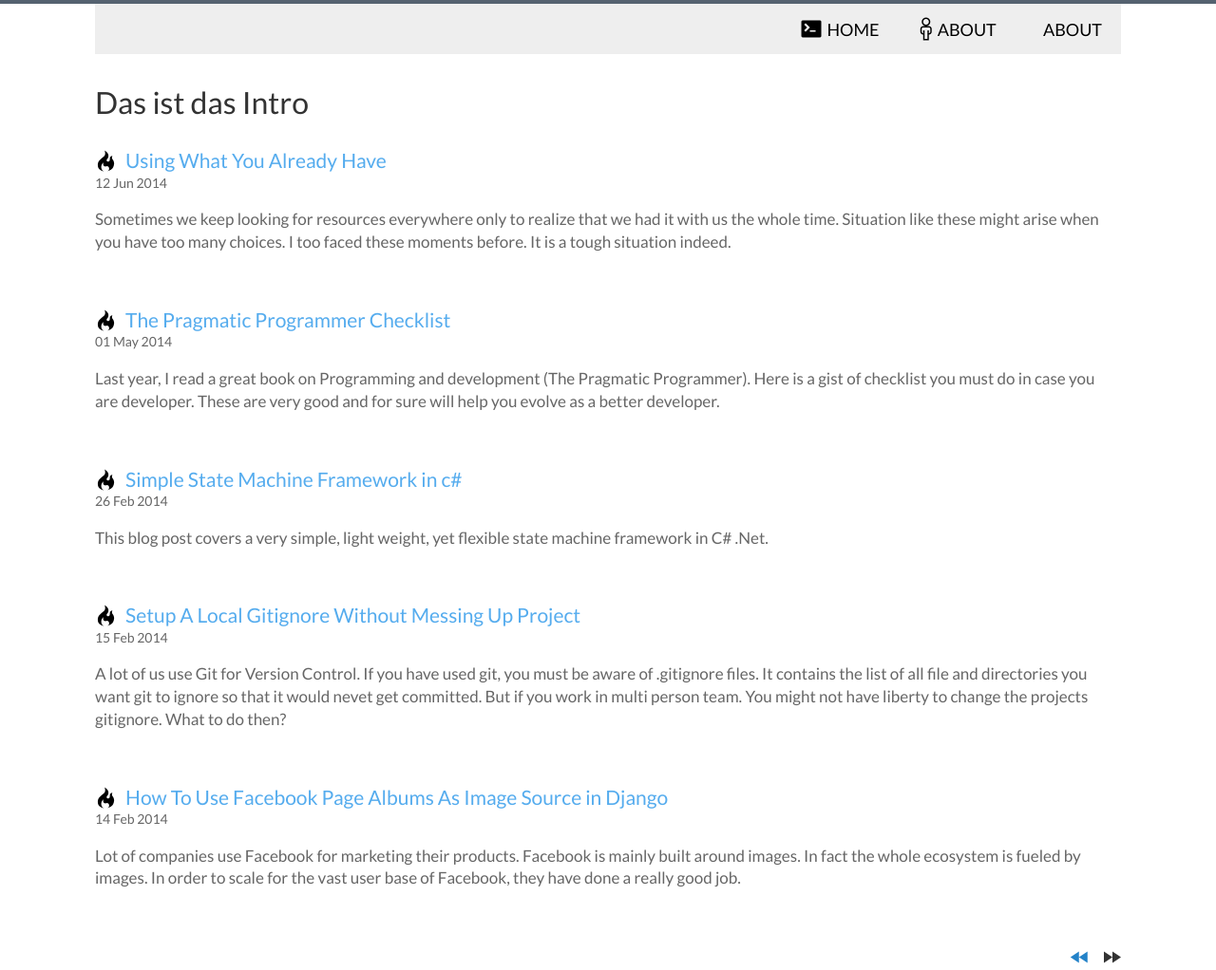
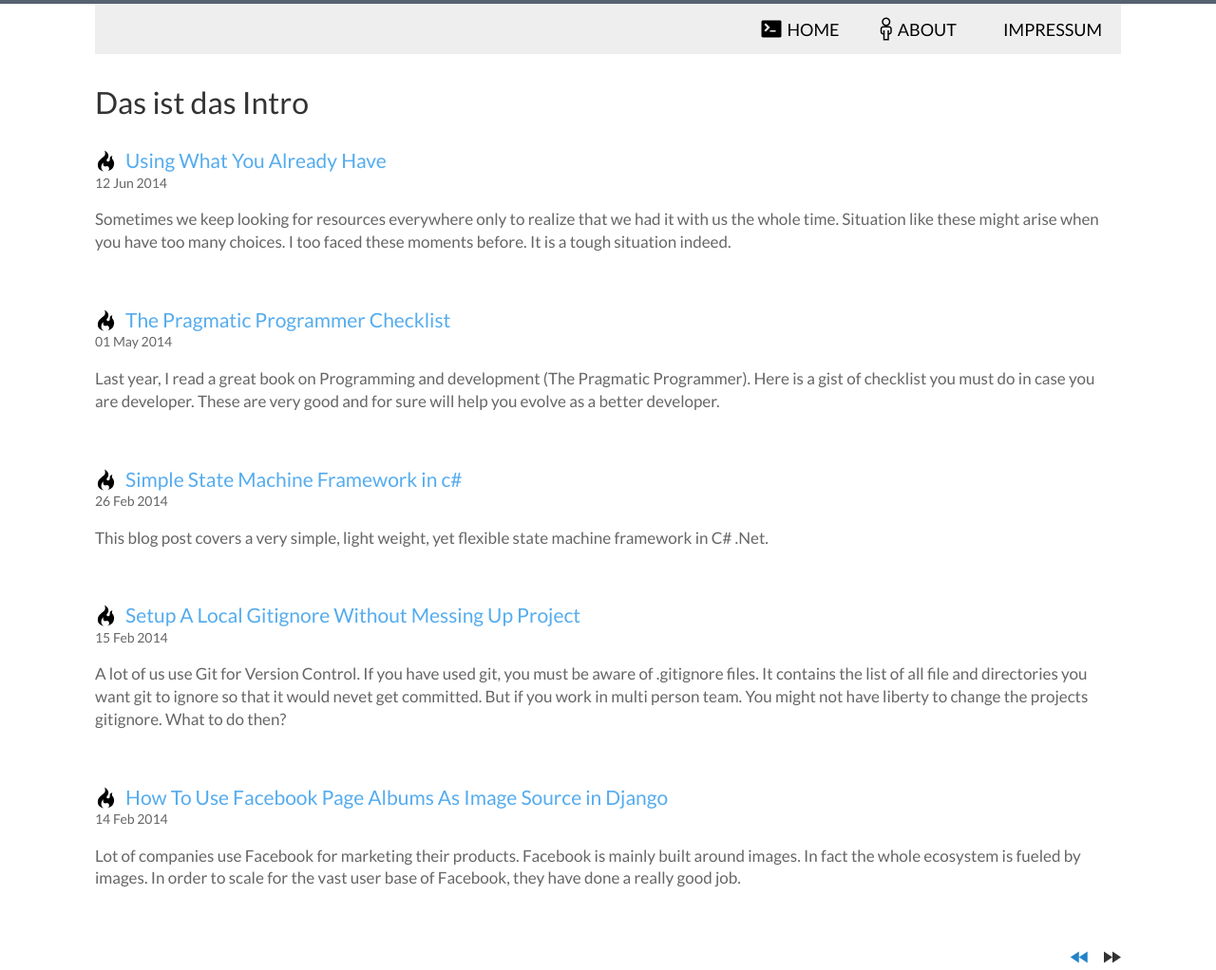
Before and after one commit to netbuk/netbuk.github.io, a Jekyll site: the page built from index.html, in a window 1280 px wide. Shown: the whole page at 95% size. Built offline with Jekyll 4.4.1, drawn with Linux system fonts in a browser that asks for light colours; Markdown is read by kramdown in place of the engine named in the settings; the list of posts is cut into pages by our own code.

Commit message:
new theme

```diff
--- a/_includes/header.html
+++ b/_includes/header.html
@@ -4,7 +4,7 @@
         <!--Change the  URL here if working on an absolute domain-->
         <li><a href="/"><span class="mega-octicon octicon-terminal" style="margin-right: 6px;"></span>home</a></li>
         <li><a href="/about"><span class="mega-octicon octicon-person" style="margin-right: 6px;"></span>About</a></li>
-        <li><a href="/impressum"><span class="mega-octicon octicon-impress" style="margin-right: 6px;"></span>About</a></li>
+        <li><a href="/impressum"><span class="mega-octicon octicon-paper" style="margin-right: 6px;"></span>Impressum</a></li>
       </ul>
   </header>
 </div>
```
